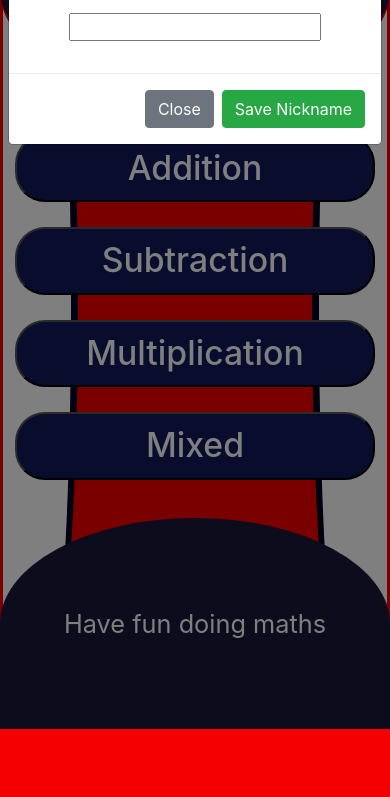
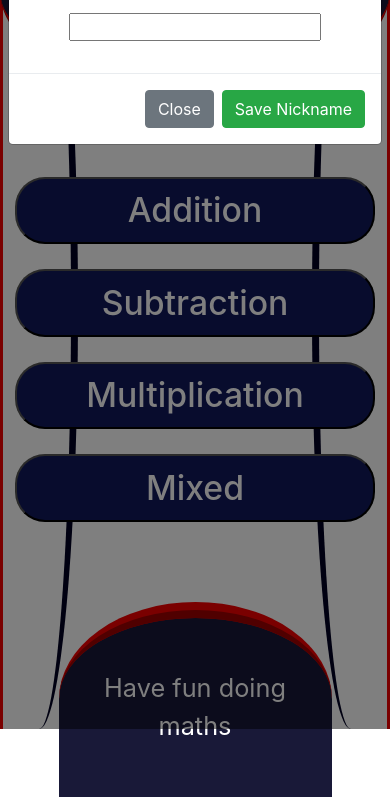
Before and after one commit to Gods1son/Flash-Math, a plain HTML site: page home.html in a window 390 px wide. Shown: the part 115-912 px from the top of the page. Before the commit the page ends 844 px from the top, so only its background shows below. Drawn offline with Linux system fonts and the light colour scheme; some packages are replaced by stand-ins of ours.

Commit message:
Update home.css

```diff
--- a/home.css
+++ b/home.css
@@ -4,9 +4,10 @@
 }
 
 body{
-    overflow-x: hidden;
-    background: #f40000 !important;
-    /*background: url("simple.jpg");*/
+   overflow-x: hidden !important;
+    /*background: #f40000 !important;
+    background: url("simple.jpg");*/
+    overflow-y: hidden !important;
 }
 
 .arcDown{
@@ -44,11 +45,14 @@ body{
 }
 
 .arcUp{
-    height:25vh;
+    height: 23vh;
     border-top-left-radius:50%;
     border-top-right-radius:50%;
     background:  #191938; /*#25329B;*/
     position: relative;
+    width: 70%;
+    margin-left: 15%;
+    border-top: 2vh ridge #f40000;
 }
 
 .arcUp .par{
@@ -79,7 +83,7 @@ body{
     /*position: absolute;
     height: 100%;
     top: 0;*/
-    height: 50vh;
+    height: 60vh;
     display: table;
 }
 
```
